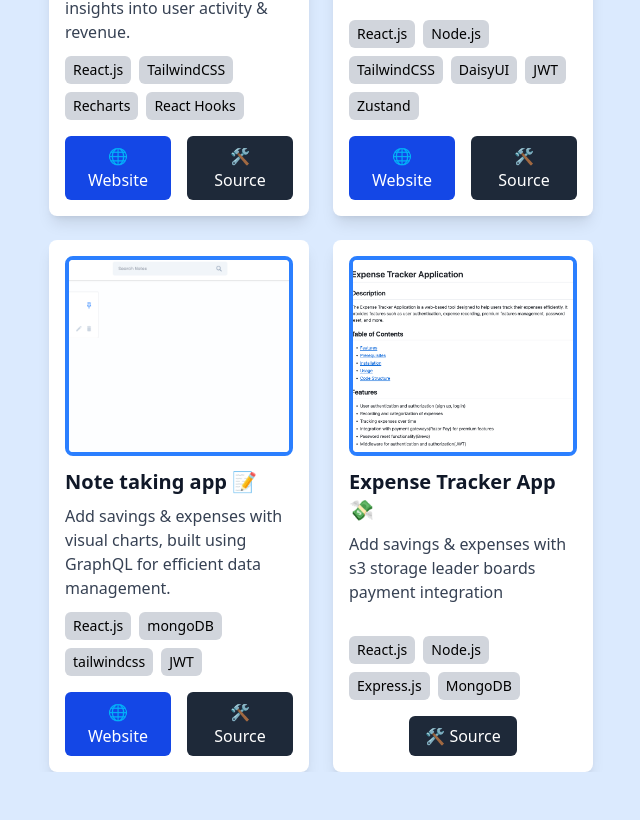
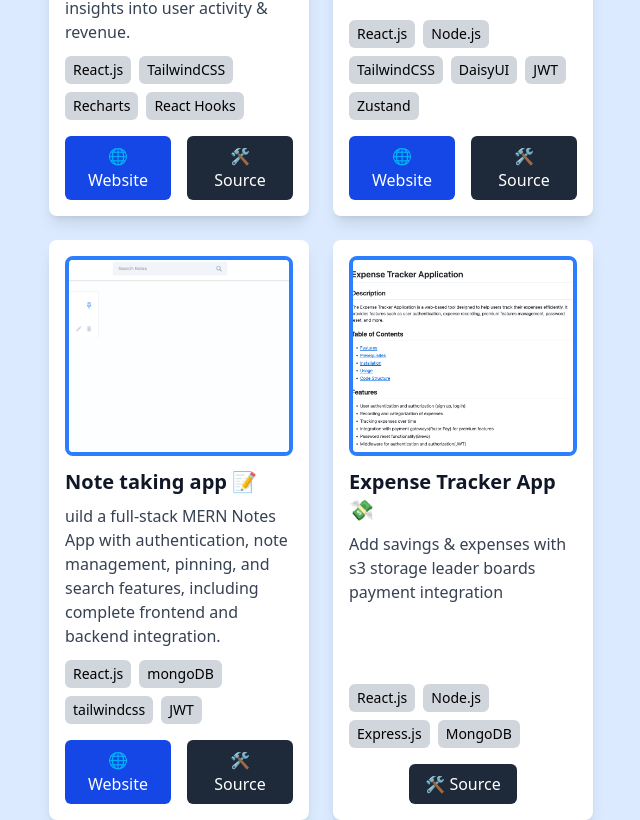
Before and after one commit to clementrozario/Portfolio-Website, a React (Vite) app: page / in a window 1280 px wide. Shown: the part 616-1436 px from the top of the page, without its empty margins (591-1231 px from the left). Before the commit the page ends 1388 px from the top, so only its background shows below. Built offline with nearby package versions, Linux system fonts and the light colour scheme.

Commit message:
html done

```diff
--- a/src/data/projects.ts
+++ b/src/data/projects.ts
@@ -18,7 +18,7 @@ export const projects = [
 
     {
         title:"Note taking app 📝",
-        description:"Add savings & expenses with visual charts, built using GraphQL for efficient data management.",
+        description:"uild a full-stack MERN Notes App with authentication, note management, pinning, and search features, including complete frontend and backend integration.",
         image:"/Notes-app.png",
         techstack:["React.js","mongoDB","tailwindcss","JWT"],
         livelink:"https://notesapp-frontend-swcv.onrender.com",
```
